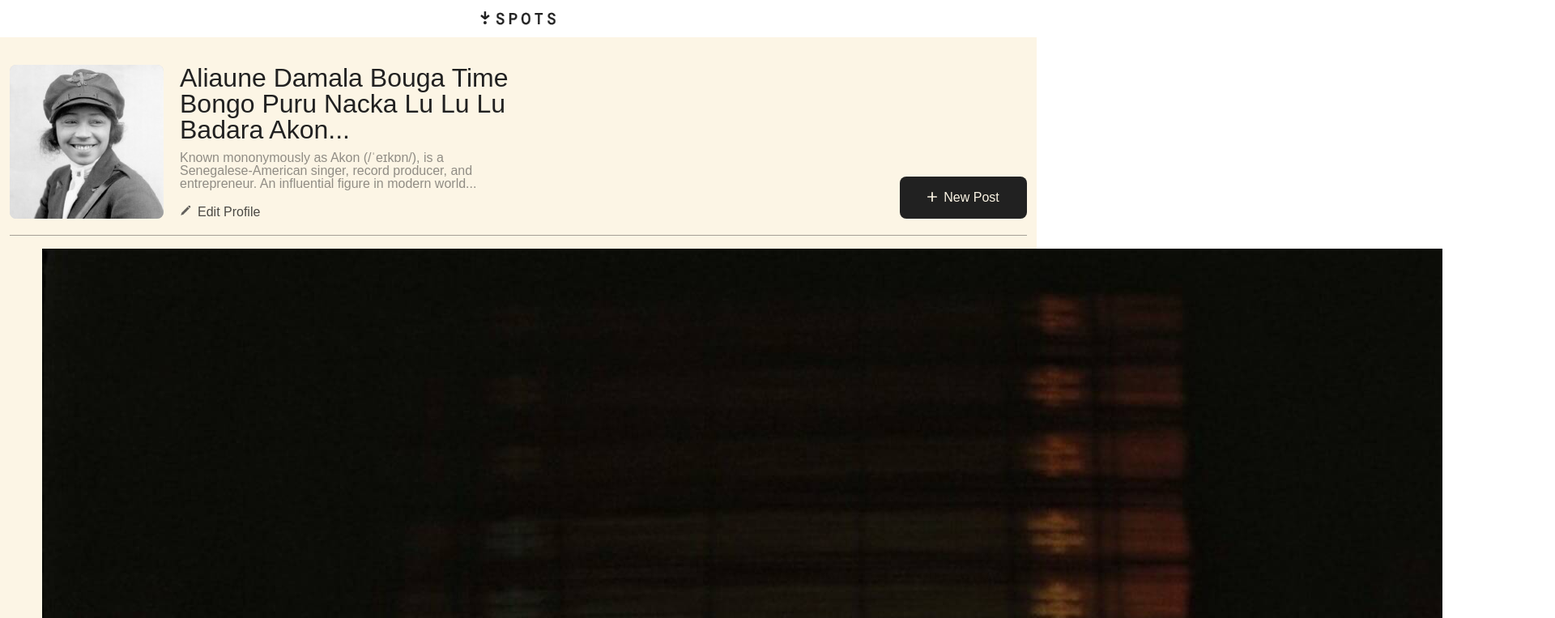
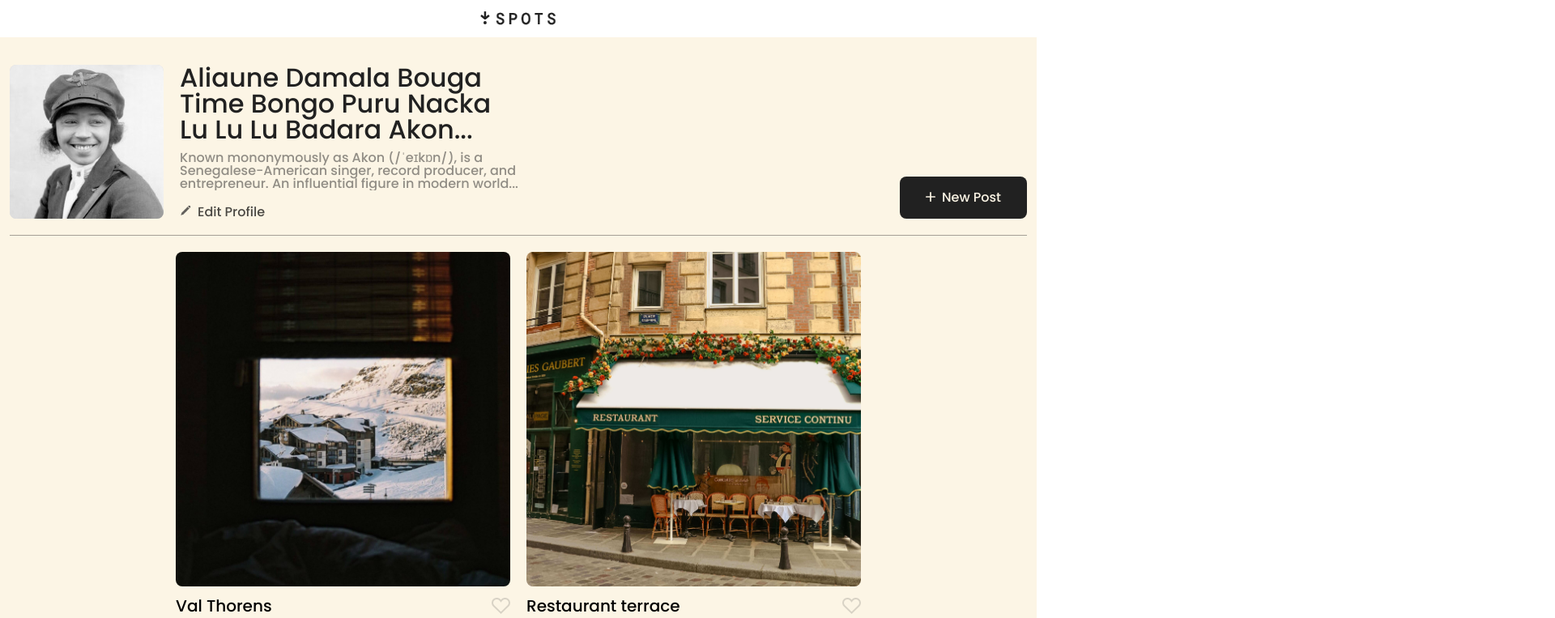
Before and after one commit to MARTYMARZ/se_project_spots, a plain HTML site: page index.html in a window 1280 px wide. Shown: the top 763 px of the page at 81% size, 1920 px wide, since content can reach past the window. Drawn offline with Linux system fonts and the light colour scheme; the site is published under a folder, as on GitHub Pages, so addresses that start at the root find nothing.

Commit message:
fixed relative paths in index.css

```diff
--- a/pages/index.css
+++ b/pages/index.css
@@ -3,7 +3,7 @@
 @import url(../blocks/page.css);
 @import url(../blocks/profile.css);
 @import url(../blocks/content.css);
-@import url(/blocks/footer.css);
-@import url(/blocks/card.css);
-@import url(/blocks/cards.css);
-@import url(/vendor/fonts.css);
+@import url(../blocks/footer.css);
+@import url(../blocks/card.css);
+@import url(../blocks/cards.css);
+@import url(../vendor/fonts.css);
```
